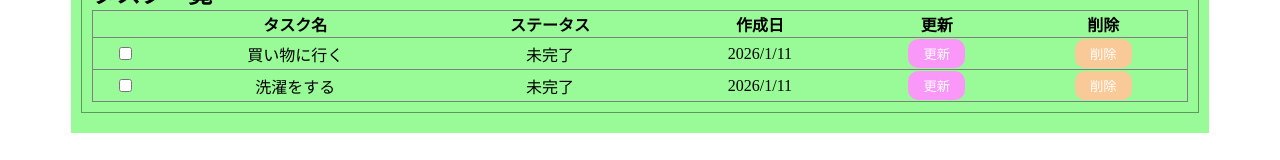
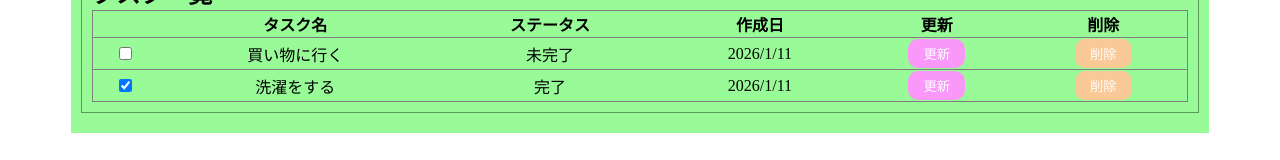
Before and after one commit to hirata784/Task_Management_Nuxt3, a Nuxt app in the folder frontend/: page / in a window 1280 px wide. Shown: the part 217-377 px from the top of the page. Built offline with nearby package versions, Linux system fonts and the light colour scheme.

Commit message:
更新 チェックボックスとステータスを連動

```diff
--- a/frontend/app/pages/index.vue
+++ b/frontend/app/pages/index.vue
@@ -23,10 +23,15 @@
                         </tr>
                     </tbody>
                     <tbody>
-                        <tr v-for="(task, index) in tasks" :key="index">
-                            <td><input type="checkbox" /></td>
-                            <td>{{ task }}</td>
-                            <td>未完了</td>
+                        <tr v-for="task in tasks" :key="task.id">
+                            <td>
+                                <input type="checkbox" v-model="task.is_done" />
+                            </td>
+                            <td>{{ task.title }}</td>
+                            <td>
+                                <label v-if="task.is_done">完了</label>
+                                <label v-else>未完了</label>
+                            </td>
                             <td>2026/1/11</td>
                             <td>
                                 <button class="btn update">更新</button>
@@ -43,8 +48,10 @@
 </template>
 
 <script setup>
-const tasks = ref([]);
-tasks.value.push("買い物に行く", "洗濯をする");
+const tasks = ref([
+    { id: 1, title: "買い物に行く", is_done: false },
+    { id: 2, title: "洗濯をする", is_done: true },
+]);
 </script>
 
 <style scoped>
```
